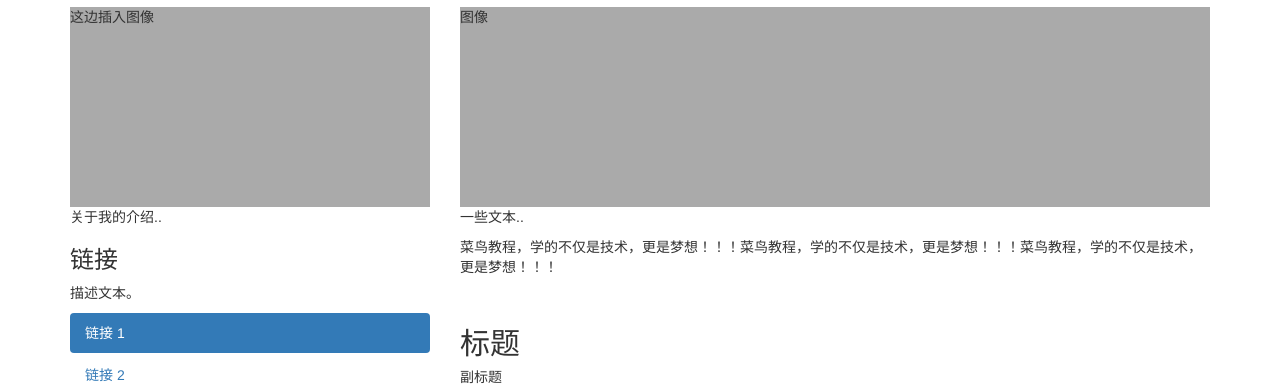
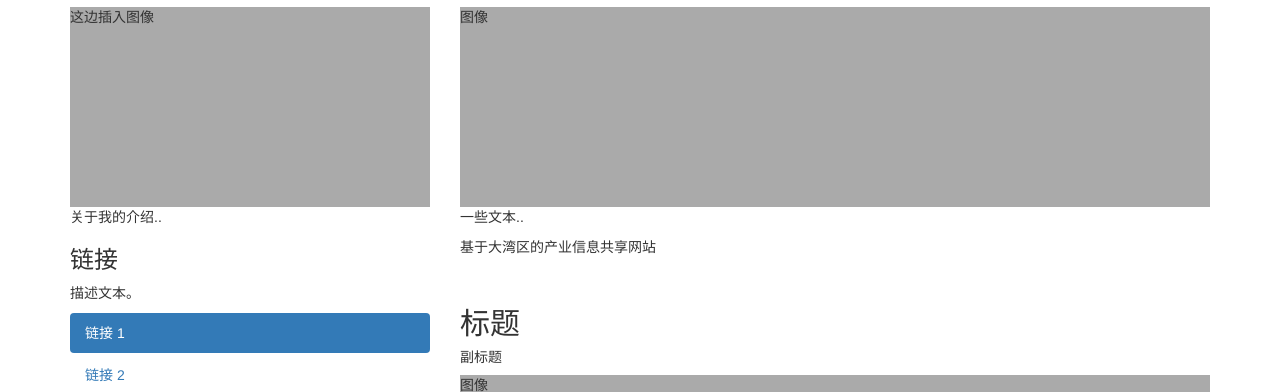
Before and after one commit to 13asdasd/132131, a plain HTML site: page index.html in a window 1280 px wide. Shown: the part 394-786 px from the top of the page. Drawn offline with nearby package versions, Linux system fonts and the light colour scheme.

Commit message:
Update index.html

```diff
--- a/index.html
+++ b/index.html
@@ -60,7 +60,7 @@
       <h5>副标题</h5>
       <div class="fakeimg">图像</div>
       <p>一些文本..</p>
-      <p>菜鸟教程，学的不仅是技术，更是梦想！！！菜鸟教程，学的不仅是技术，更是梦想！！！菜鸟教程，学的不仅是技术，更是梦想！！！</p>
+      <p>基于大湾区的产业信息共享网站</p>
       <br>
       <h2>标题</h2>
       <h5>副标题</h5>
```
